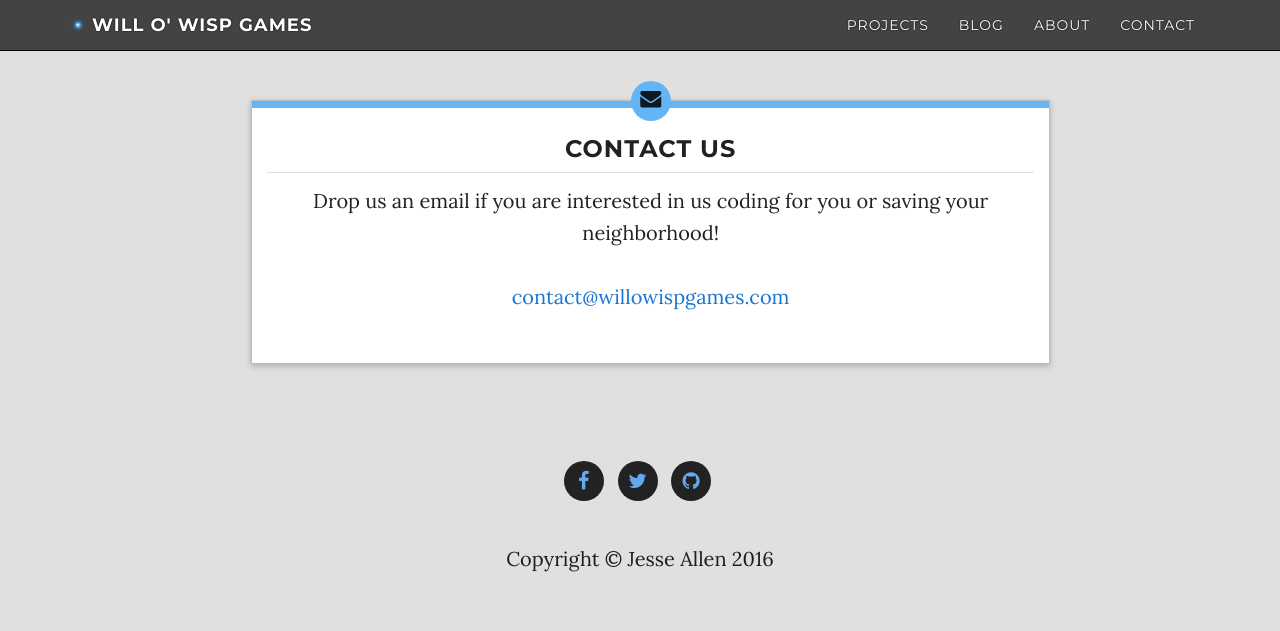
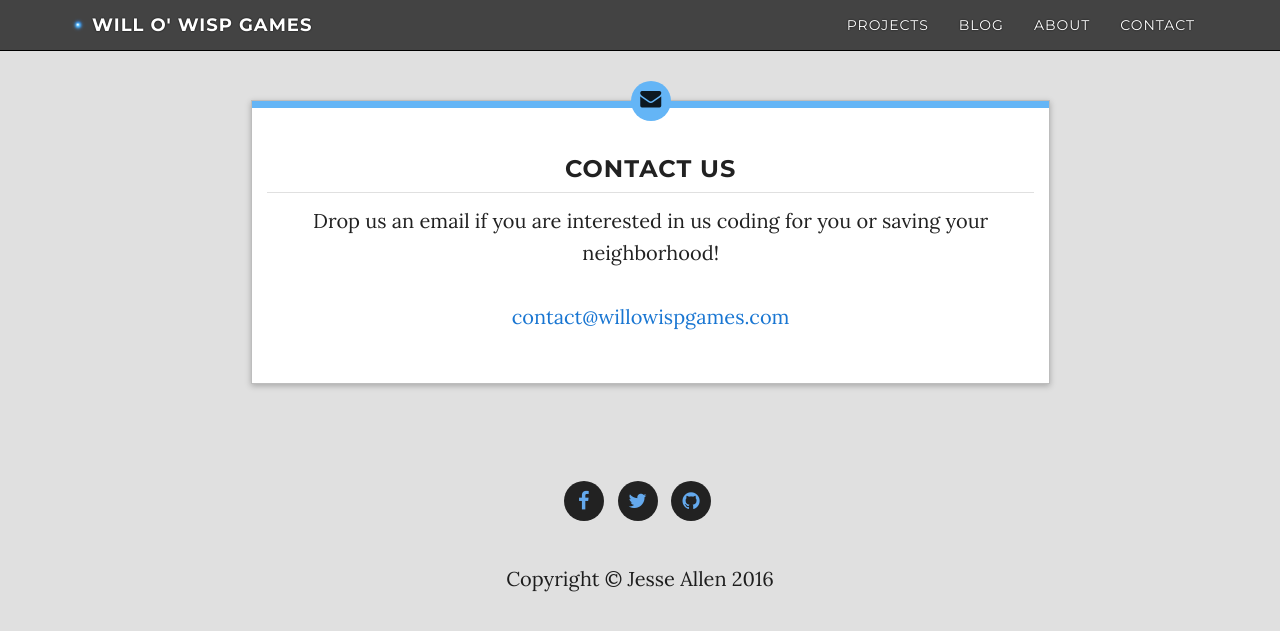
Before and after one commit to WilloWispGames/WilloWispGames.github.io, a Jekyll site: the page built from contact/index.html, in a window 1280 px wide. Shown: the top 631 px of the page. Built offline with Jekyll 4.4.1, drawn with Linux system fonts in a browser that asks for light colours; nearby versions of some CDN libraries.

Commit message:
Update contactPane.html

```diff
--- a/_includes/contactPane.html
+++ b/_includes/contactPane.html
@@ -6,7 +6,7 @@
 		<div class="subject default">
 			<div class="cat-color"></div>
 			<div class="icon"><i class="fa fa-envelope"></i></div>
-			<div class="header cf">
+			<div class="header cf"><br>
 				<!--h4 class="date"><i class="fa fa-calendar-o"></i><strong>September 2016</strong></h4>
 				<h4 class="cat"><i class="fa fa-folder-o"></i>
 					<small>
```
